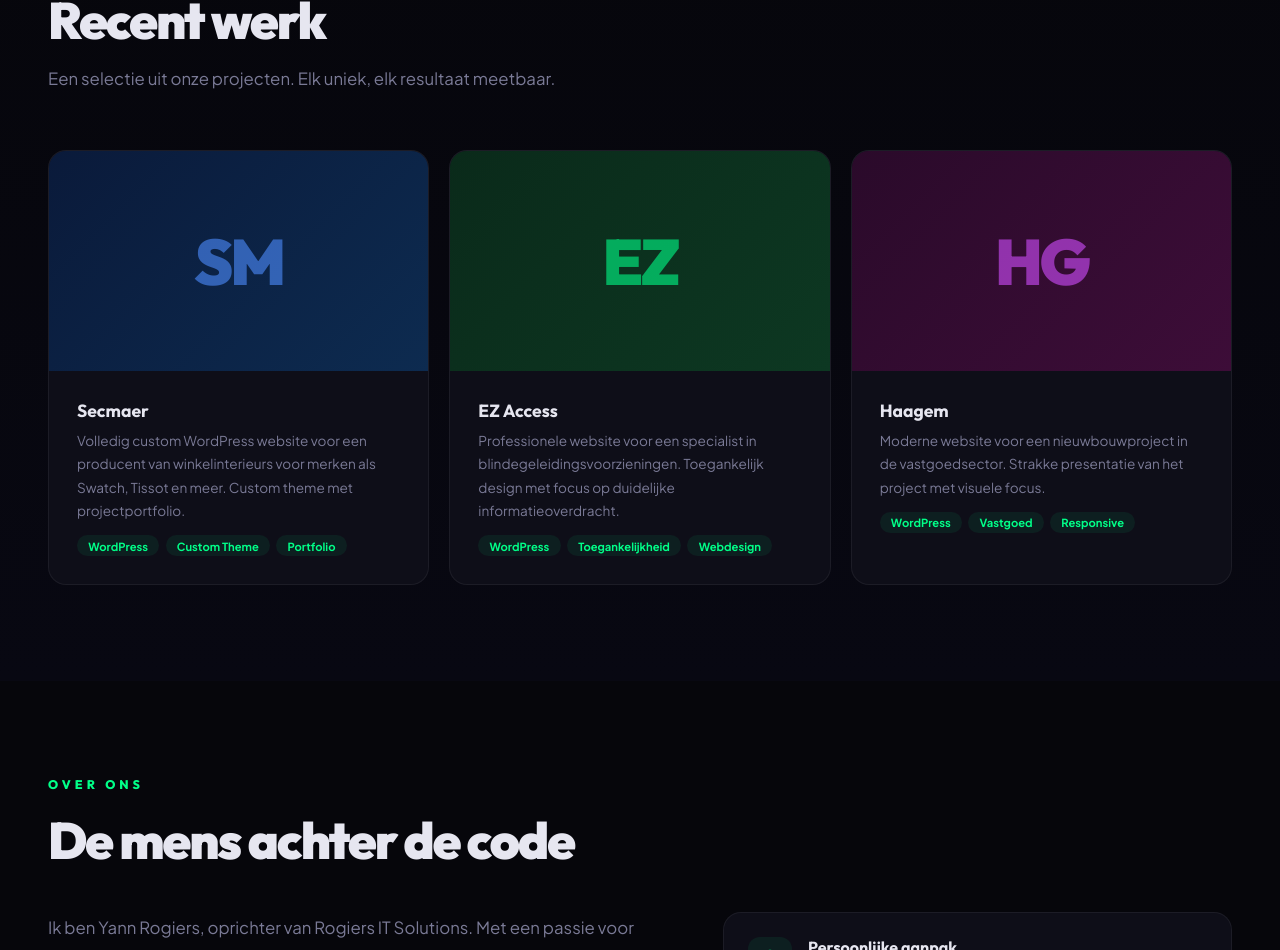
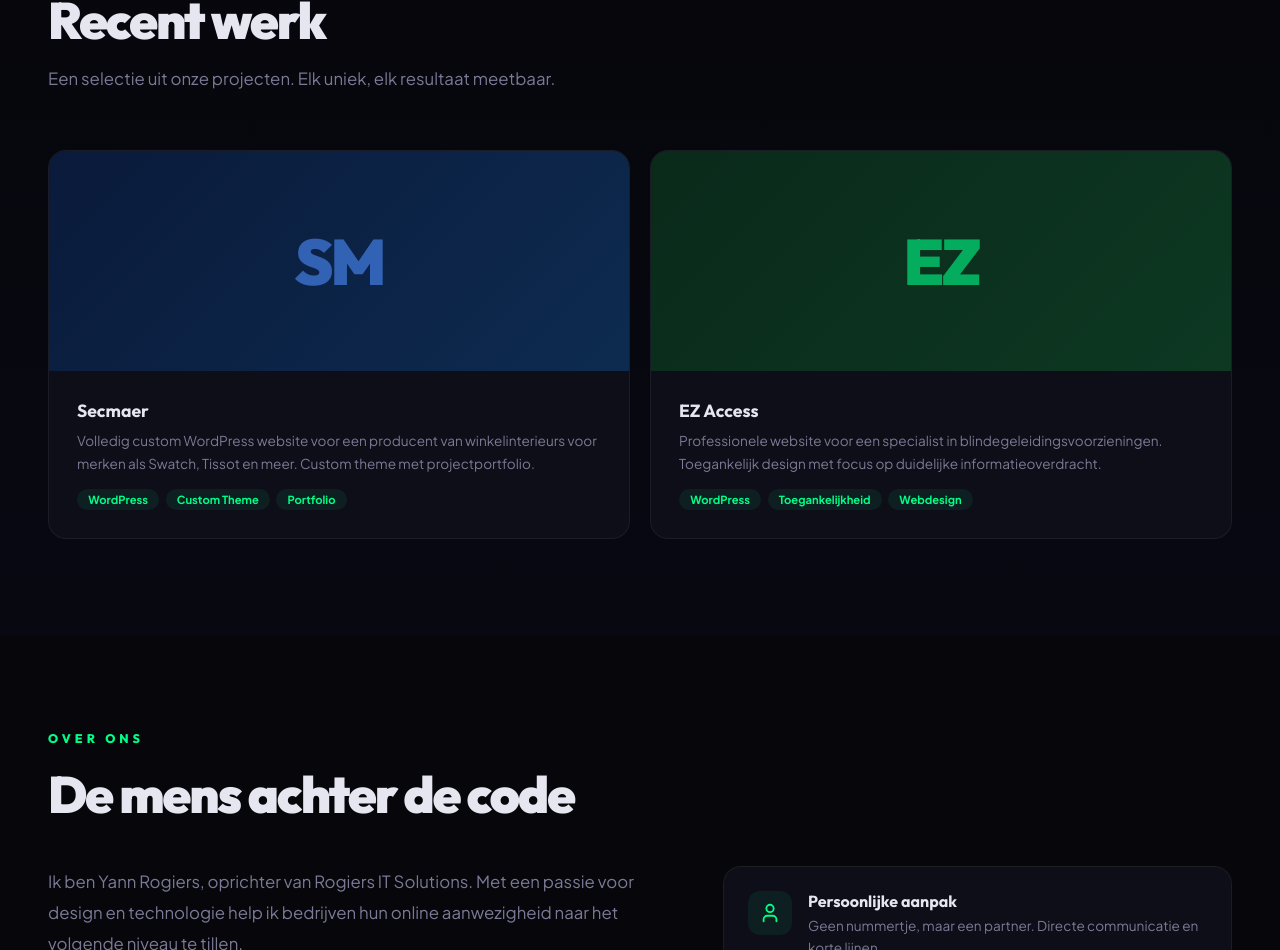
Before and after one commit to yrogiers/rogiers-it-solutions, a React (Vite) app: page / in a window 1280 px wide. Shown: the part 2244-3194 px from the top of the page. Built offline with nearby package versions, Linux system fonts and the light colour scheme.

Commit message:
haagem deleted

```diff
--- a/src/App.jsx
+++ b/src/App.jsx
@@ -488,7 +488,7 @@
         </Section>
 
         <Section title="8. Beveiliging">
-          <p>Wij nemen passende technische en organisatorische maatregelen om uw persoonsgegevens te beschermen tegen ongeoorloofde toegang, verlies of misbruik..</p>
+          <p>Wij nemen passende technische en organisatorische maatregelen om uw persoonsgegevens te beschermen tegen ongeoorloofde toegang, verlies of misbruik.</p>
         </Section>
 
         <p style={{ fontFamily:V.font2, color:V.muted, fontSize:"0.78rem", marginTop:"1rem", paddingTop:"1rem", borderTop:`1px solid ${V.border}` }}>
@@ -694,7 +694,6 @@
   const projects = [
     { initials:"SM", name:"Secmaer", desc:"Volledig custom WordPress website voor een producent van winkelinterieurs voor merken als Swatch, Tissot en meer. Custom theme met projectportfolio.", tags:["WordPress","Custom Theme","Portfolio"], grad:"linear-gradient(135deg,#0a1a3a,#0d2b50)", color:"#4d8dff", url:"https://secmaer.com" },
     { initials:"EZ", name:"EZ Access", desc:"Professionele website voor een specialist in blindegeleidingsvoorzieningen. Toegankelijk design met focus op duidelijke informatieoverdracht.", tags:["WordPress","Toegankelijkheid","Webdesign"], grad:"linear-gradient(135deg,#0a2a1a,#0d3822)", color:V.accent, url:"https://ezaccess.be" },
-    { initials:"HG", name:"Haagem", desc:"Moderne website voor een nieuwbouwproject in de vastgoedsector. Strakke presentatie van het project met visuele focus.", tags:["WordPress","Vastgoed","Responsive"], grad:"linear-gradient(135deg,#2a0a2a,#3d0d38)", color:"#d14dff", url:"https://haagem.be" },
   ];
   return (
     <section id="portfolio" ref={ref} style={{
@@ -708,7 +707,7 @@
           Een selectie uit onze projecten. Elk uniek, elk resultaat meetbaar.
         </p>
       </div>
-      <div style={{ display:"grid", gridTemplateColumns: isMobile ? "1fr" : "repeat(auto-fit, minmax(300px, 1fr))", gap:"1.25rem" }}>
+      <div style={{ display:"grid", gridTemplateColumns: isMobile ? "1fr" : "repeat(2, 1fr)", gap:"1.25rem" }}>
         {projects.map((p, i) => {
           const [cRef, cVis] = useInView(0.12);
           const isH = hovered === i;
```
